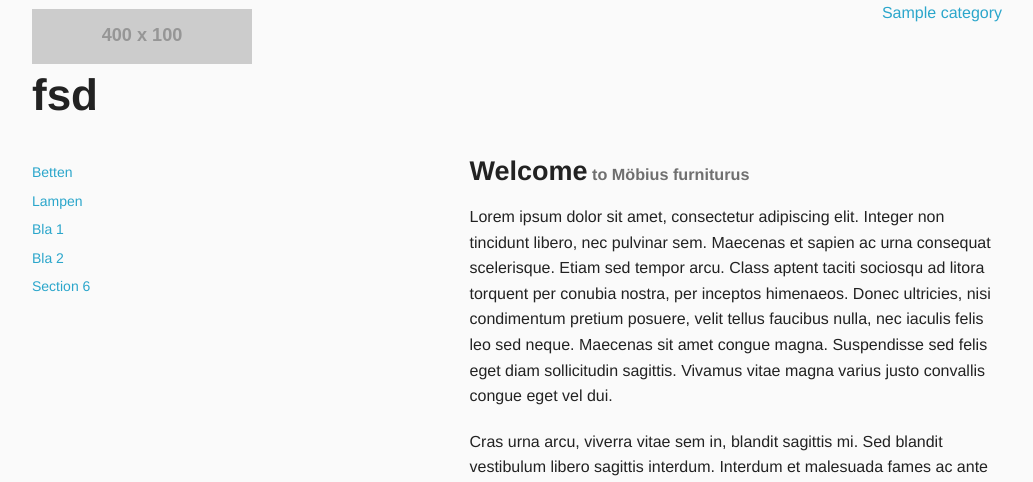
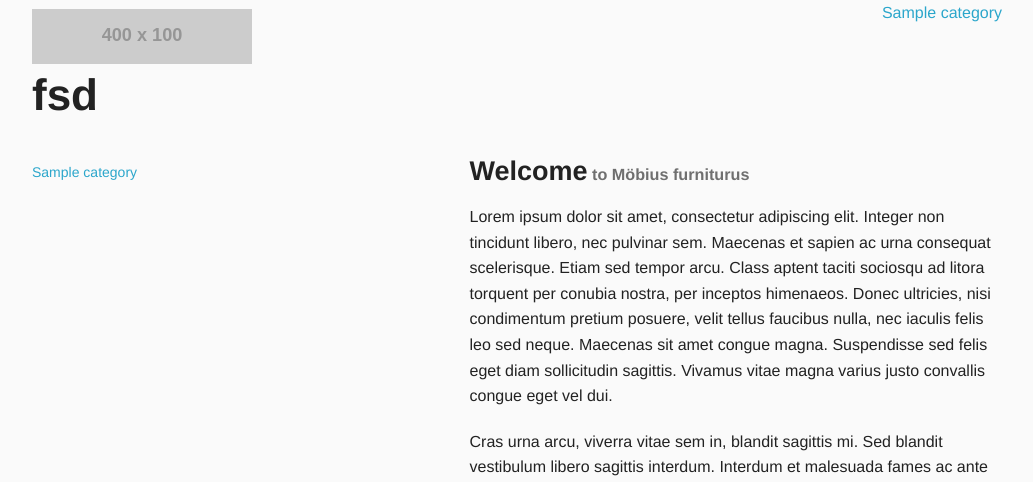
Before and after one commit to polandy/ch.bfh.bti7054.w2013.q.furnitureShop, a PHP site: page / in a window 1280 px wide. Shown: the top 482 px of the page, without its empty margins (123-1156 px from the left). Run offline with PHP 8.4, Linux system fonts and the light colour scheme; tables that the repository leaves empty hold one stand-in row (values such as "Sample post"); grey boxes labelled with a size stand in for pictures from a placeholder-image service; some libraries are stand-ins or nearby versions.

Commit message:
categories on sidebars

```diff
--- a/src/tmpl/sidebar.tpl.php
+++ b/src/tmpl/sidebar.tpl.php
@@ -3,10 +3,10 @@
     <ul class="side-nav">
 <!--        <li><a href="index.php?pageId=3&catId=--><?//=$catId?><!--">Tische</a></li>-->
 
-        <li><a href="#">Betten</a></li>
-        <li><a href="#">Lampen</a></li>
-        <li><a href="#">Bla 1</a></li>
-        <li><a href="#">Bla 2</a></li>
-        <li><a href="#">Section 6</a></li>
+        <?php
+        foreach (\service\CategoryService::getInstance()->getAllCategories() as $cat) {
+            echo '<li><a href="#">'.$cat->getName().'</a></li>';
+        }
+        ?>
     </ul>
 </div>
```
